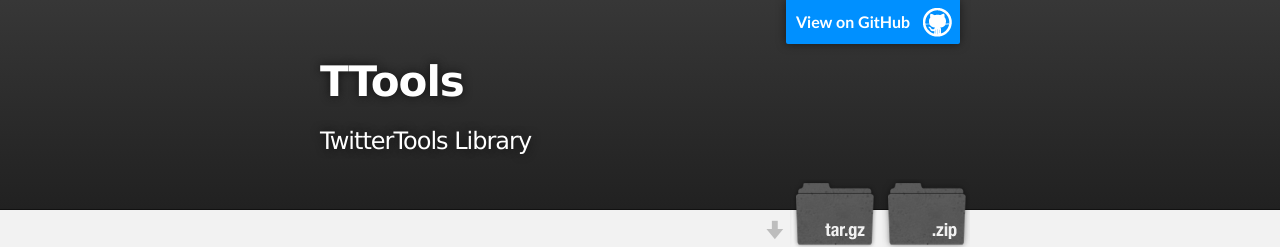
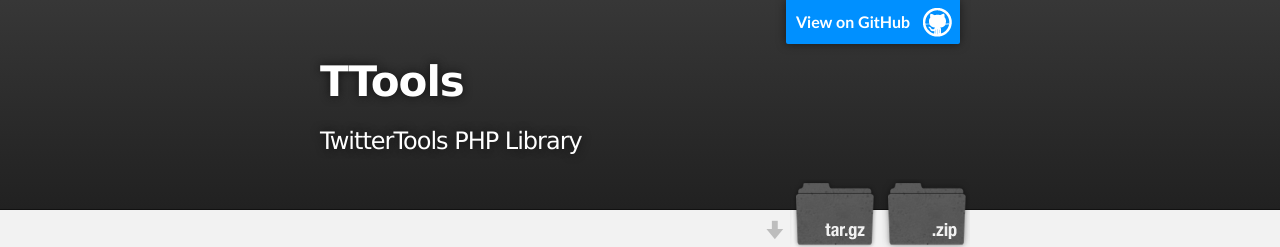
Before and after one commit to wizard2014/ttools, a plain HTML site: page index.html in a window 1280 px wide. Shown: the top 247 px of the page. Drawn offline with Linux system fonts and the light colour scheme.

Commit message:
updated index

```diff
--- a/index.html
+++ b/index.html
@@ -19,7 +19,7 @@
           <a id="forkme_banner" href="https://github.com/erikaheidi/ttools">View on GitHub</a>
 
           <h1 id="project_title">TTools</h1>
-          <h2 id="project_tagline">TwitterTools Library</h2>
+          <h2 id="project_tagline">TwitterTools PHP Library</h2>
 
             <section id="downloads">
               <a class="zip_download_link" href="https://github.com/erikaheidi/ttools/zipball/master">Download this project as a .zip file</a>
```
